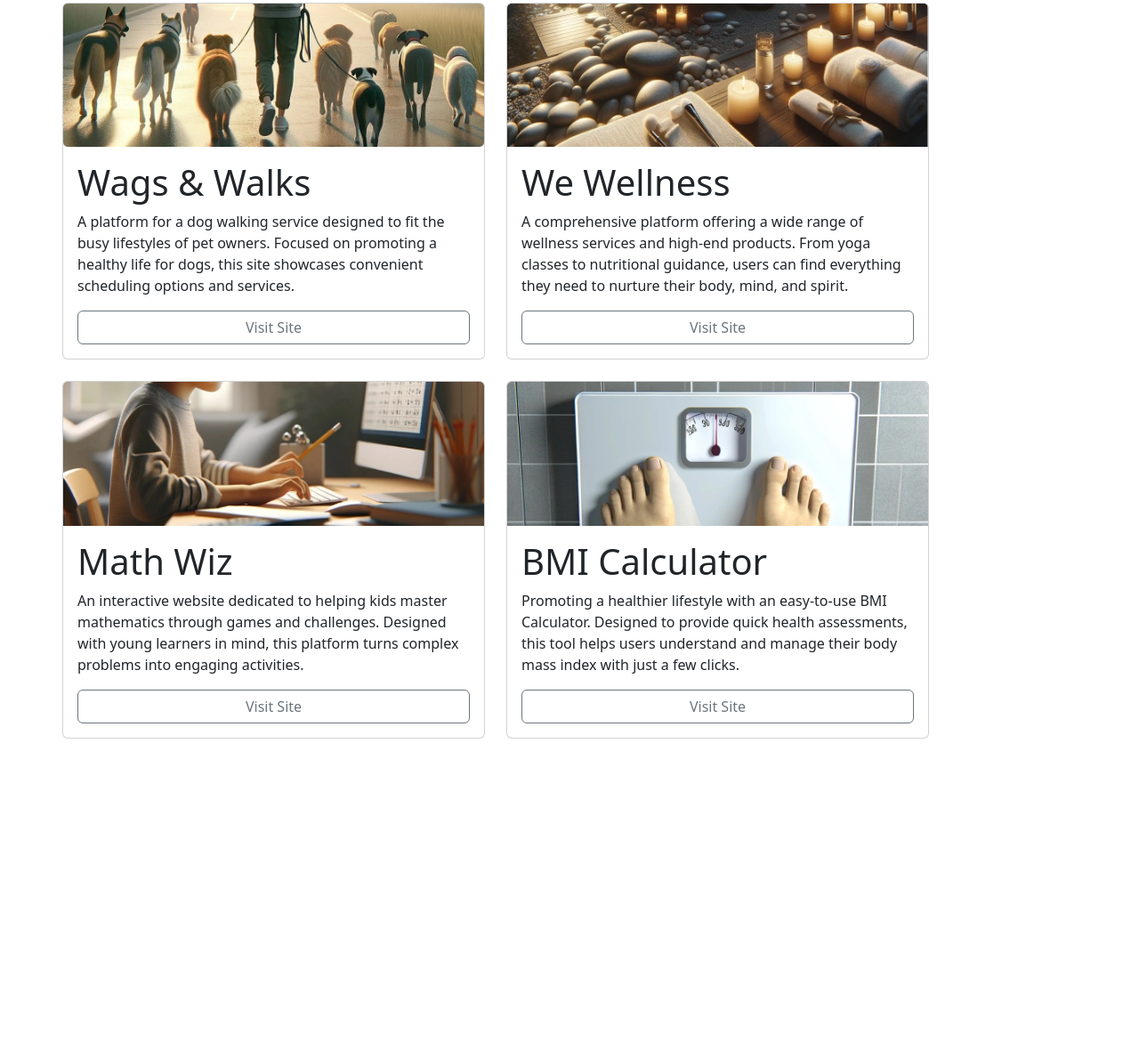
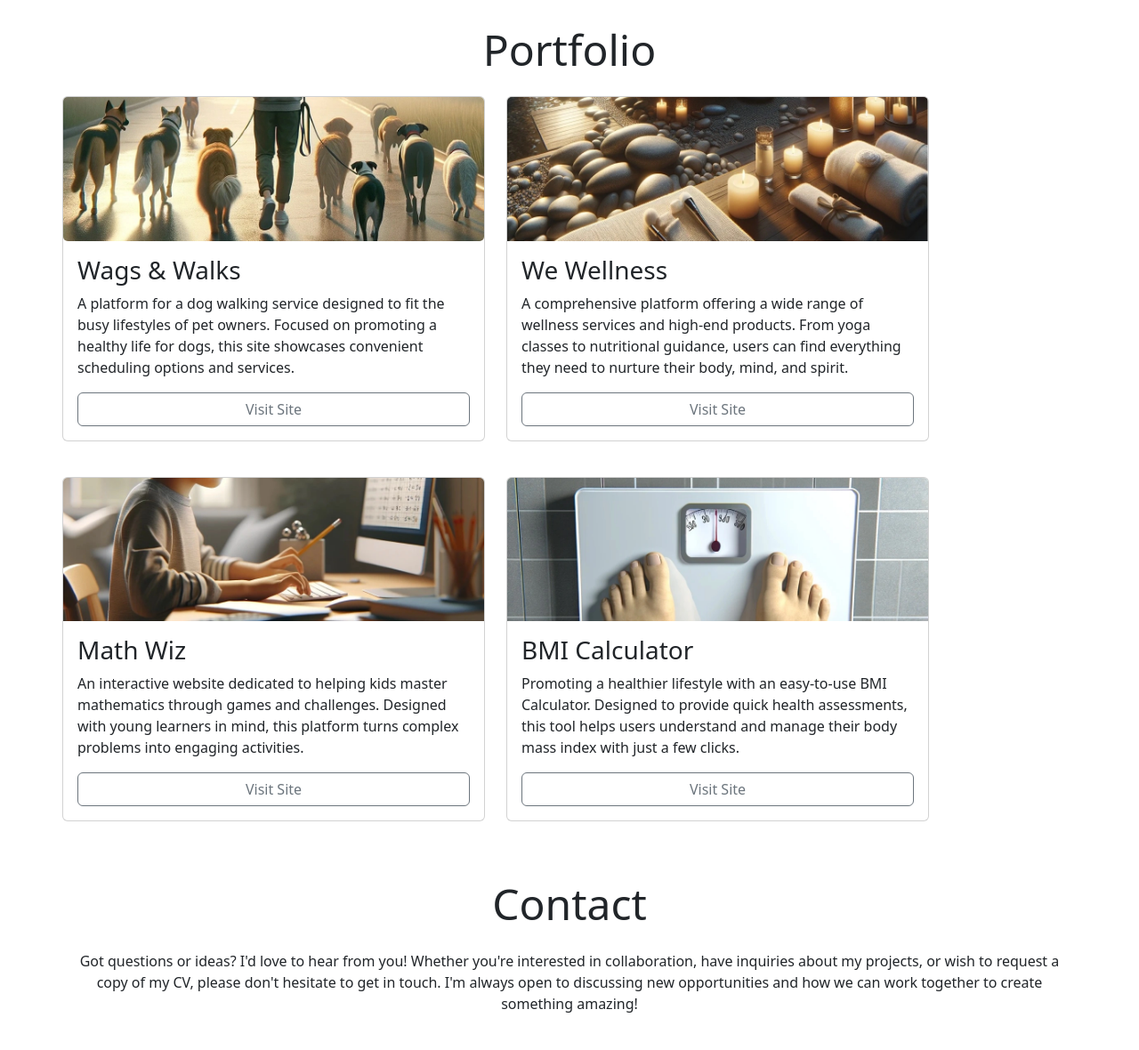
Before and after one commit to lcorndogl/bootstrap-guided-project, a plain HTML site: page index.html in a window 1280 px wide. Shown: the part 880-2060 px from the top of the page at 89% size. Before the commit the page ends 1710 px from the top, so only its background shows below. Drawn offline with nearby package versions, Linux system fonts and the light colour scheme.

Commit message:
Footer created and formatted

```diff
--- a/index.html
+++ b/index.html
@@ -103,59 +103,79 @@
             </div>
         </section>
         <!-- portfolio section starts here -->
-        <div class="container">
-            <div class="row gap-4">
-                <div class="card px-0 col-12 col-md-5">
+        <section id="portfolio" class="container">
+            <div class="col-12 text-center my-4">
+                <h2 class="display-5"><strong>Portfolio</strong></h2>
+            </div>
+
+            <div class="row gap-4 pb-4">
+                <div class="card px-0 col-12 col-md-5 mb-3">
                     <img class="card-img" src="assets/images/wags-and-walks.webp"
                         alt="A man walking several dogs early in the morning">
                     <div class="card-body">
-                        <h1 class="card-title">Wags & Walks</h1>
+                        <h3 class="card-title">Wags & Walks</h3>
                         <p class="card-text">A platform for a dog walking service designed to fit the busy lifestyles of
                             pet
                             owners. Focused on promoting a healthy life for dogs, this site showcases convenient
                             scheduling
                             options and services.</p>
-                        <a href="" class="btn btn-outline-secondary col-12">Visit Site</a>
+                        <a href="#" class="btn btn-outline-secondary col-12">Visit Site</a>
                     </div>
                 </div>
-                <div class="card px-0 col-12 col-md-5">
+                <div class="card px-0 col-12 col-md-5 mb-3">
                     <img class="card-img-top" src="assets/images/we-wellness.webp"
                         alt="A spa with candles towels and natural material">
                     <div class="card-body">
-                        <h1 class="card-title">We Wellness</h1>
+                        <h3 class="card-title">We Wellness</h3>
                         <p class="card-text">A comprehensive platform offering a wide range of wellness services and
                             high-end products. From yoga classes to nutritional guidance, users can find everything they
                             need to nurture their body, mind, and spirit.</p>
-                        <a href="" class="btn btn-outline-secondary col-12">Visit Site</a>
+                        <a href="#" class="btn btn-outline-secondary col-12">Visit Site</a>
                     </div>
                 </div>
-                <div class="card px-0 col-12 col-md-5">
+                <div class="card px-0 col-12 col-md-5 mb-3">
                     <img class="card-img-top" src="assets/images/math-wiz.webp"
                         alt="A child practicing math at a computer">
                     <div class="card-body">
-                        <h1 class="card-title">Math Wiz</h1>
+                        <h3 class="card-title">Math Wiz</h3>
                         <p class="card-text">An interactive website dedicated to helping kids master mathematics through
                             games and challenges. Designed with young learners in mind, this platform turns complex
                             problems into engaging activities.</p>
-                        <a href="" class="btn btn-outline-secondary col-12">Visit Site</a>
+                        <a href="#" class="btn btn-outline-secondary col-12">Visit Site</a>
                     </div>
                 </div>
-                <div class="card px-0 col-12 col-md-5">
+                <div class="card px-0 col-12 col-md-5 mb-3">
                     <img class="card-img-top" src="assets/images/bmi-calculator.webp"
                         alt="Weighing scales seen from the first person view of the person standing on the scales">
                     <div class="card-body">
-                        <h1 class="card-title">BMI Calculator</h1>
+                        <h3 class="card-title">BMI Calculator</h3>
                         <p class="card-text">Promoting a healthier lifestyle with an easy-to-use BMI Calculator.
                             Designed to provide quick health assessments, this tool helps users understand and manage
                             their body mass index with just a few clicks.</p>
-                        <a href="" class="btn btn-outline-secondary col-12">Visit Site</a>
+                        <a href="#" class="btn btn-outline-secondary col-12">Visit Site</a>
                     </div>
                 </div>
             </div>
 
-        </div>
+        </section>
 
     </main>
+    <footer id="contact" class="container">
+        <div class="row justify-content-center">
+            <div class="col-12 text-center my-4">
+                <h2 class="display-5">Contact</h2>
+                <p class="mt-4">Got questions or ideas? I'd love to hear from you! Whether you're interested in
+                    collaboration, have inquiries about my projects, or wish to request a copy of my CV, please don't
+                    hesitate to get in touch. I'm always open to discussing new opportunities and how we can work
+                    together to create something amazing!
+                </p>
+            </div>
+            <div class="col-12 col-md-10 col-lg-8">
+                <!-- Add Form Here -->
+
+            </div>
+        </div>
+    </footer>
     <!-- Bootstrap JS Script-->
     <script src="https://cdn.jsdelivr.net/npm/bootstrap@5.3.3/dist/js/bootstrap.bundle.min.js"
         integrity="sha384-YvpcrYf0tY3lHB60NNkmXc5s9fDVZLESaAA55NDzOxhy9GkcIdslK1eN7N6jIeHz"
```
Also changed, not shown: assets/css/style.css (deleted).
